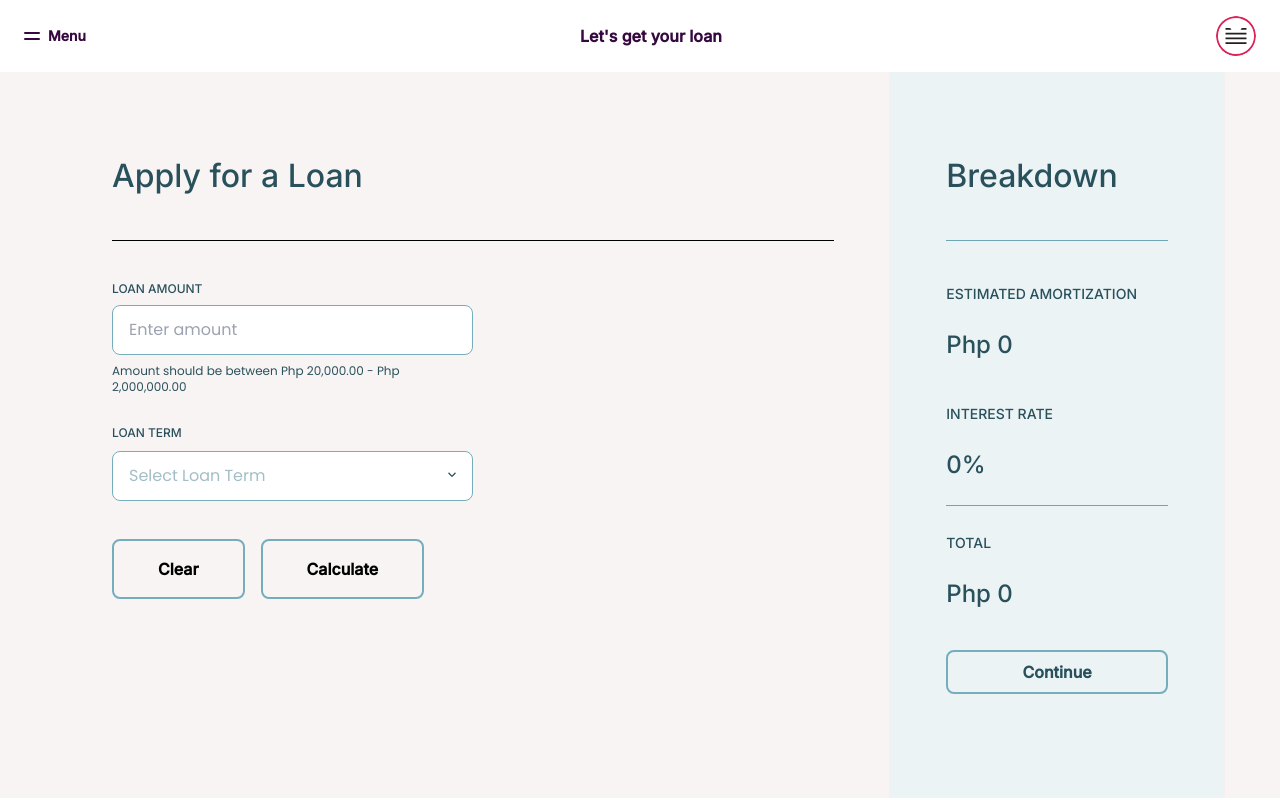
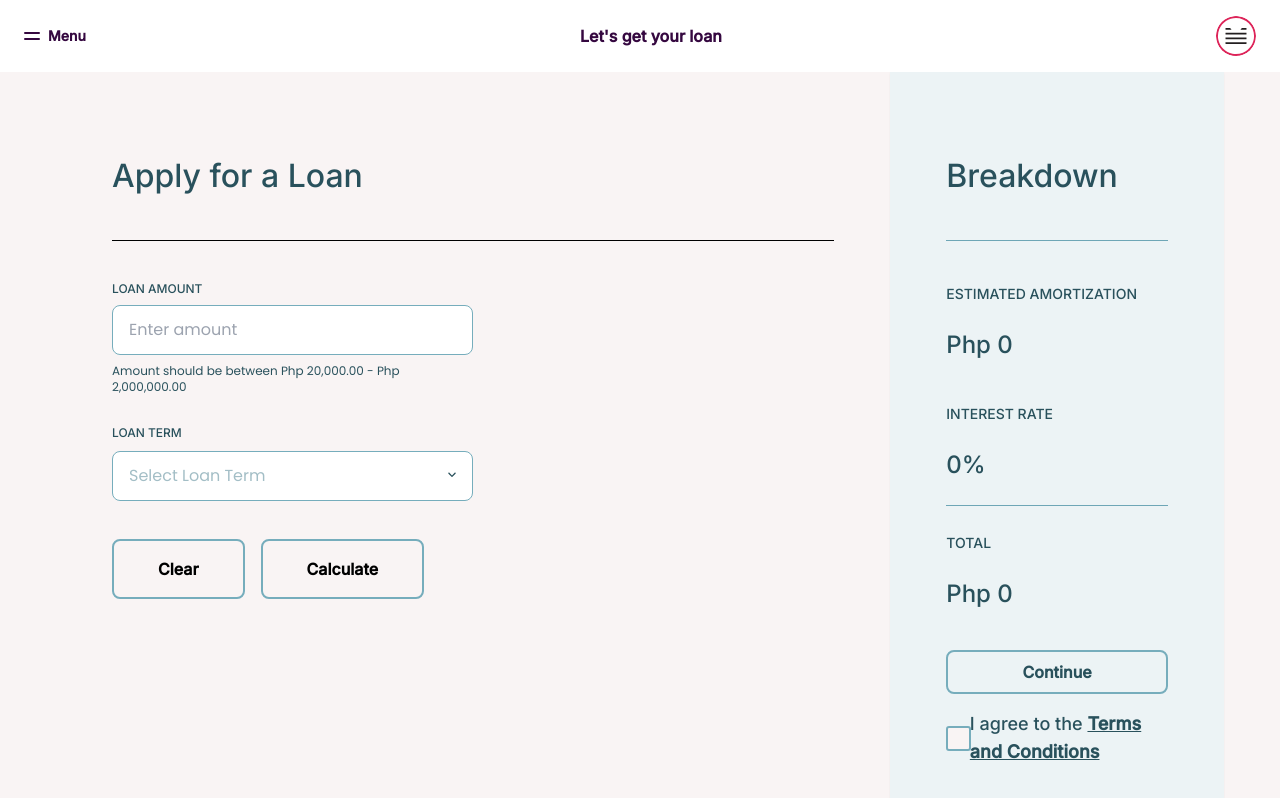
Before and after one commit to zneret03/loan-app, a Next.js app: page /apply-loan in a window 1280 px wide. Built offline with nearby package versions, Linux system fonts and the light colour scheme.

Commit message:
update syntax

```diff
--- a/app/apply-loan/page.tsx
+++ b/app/apply-loan/page.tsx
@@ -1,10 +1,11 @@
 'use client'
 
-import { useState, useContext } from 'react'
+import { useState, useContext, useRef } from 'react'
 import { BaseLine, Button, InputField, Select } from '@/components'
 import { MenuOptions } from '@/lib'
 import { LoanContext } from '@/context'
 import { useForm } from 'react-hook-form'
+import Link from 'next/link'
 import { selectOptionsData } from './helpers/constants'
 
 interface FormTypes {
@@ -15,6 +16,7 @@ interface FormTypes {
 const Page = (): JSX.Element => {
   const [activeSelect, setActiveSelect] = useState<string>('Select Loan Term')
   const [isOpenSelect, setIsOpenSelect] = useState<boolean>(false)
+  const TAndCBox = useRef<HTMLInputElement>(null)
 
   const { state, dispatch } = useContext(LoanContext)
 
@@ -102,10 +104,10 @@ const Page = (): JSX.Element => {
         styles='flex-1 bg-gray shadow-sm h-screen'
       >
         <section className='space-y-10 text-dark-primary'>
-          <div className='space-y-6'>
+          <section className='space-y-6'>
             <label className='text-sm '>ESTIMATED AMORTIZATION</label>
             <h2 className='text-2xl'>Php {amortization}</h2>
-          </div>
+          </section>
 
           <aside className='divide divide-y divide-divider-dark space-y-6'>
             <div className='space-y-6'>
@@ -119,9 +121,19 @@ const Page = (): JSX.Element => {
             </div>
           </aside>
 
-          <div>
+          <section className='space-y-4'>
             <Button label='Continue' styles='w-full py-2' />
-          </div>
+
+            <div className='flex items-center space-x-2'>
+              <input ref={TAndCBox} type='checkbox' className='w-6 h-6' />
+              <label className='text-lg'>
+                I agree to the{' '}
+                <Link href='#' className='underline font-bold'>
+                  Terms and Conditions
+                </Link>
+              </label>
+            </div>
+          </section>
         </section>
       </BaseLine>
     </main>
--- a/styles/tailwind.css
+++ b/styles/tailwind.css
@@ -8,4 +8,52 @@
     -webkit-appearance: none;
     margin: 0;
   }
+
+  input[type='checkbox'] {
+    position: relative;
+    cursor: pointer;
+  }
+
+  input[type='checkbox']:before {
+    content: '';
+    display: block;
+    position: absolute;
+    width: 25px;
+    height: 25px;
+    top: 0;
+    left: 0;
+    border-radius: 8px;
+    border: 2px solid #76adbc;
+    border-radius: 3px;
+    background-color: #f9f4f4;
+  }
+
+  input[type='checkbox']:checked:before {
+    content: '';
+    display: block;
+    position: absolute;
+    width: 25px;
+    height: 25px;
+    top: 0;
+    left: 0;
+    border-radius: 8px;
+    border: 2px solid #76adbc;
+    border-radius: 3px;
+    background-color: #76adbc;
+  }
+
+  input[type='checkbox']:checked:after {
+    content: '';
+    display: block;
+    width: 8px;
+    height: 14px;
+    border: solid white;
+    border-width: 0 2px 2px 0;
+    -webkit-transform: rotate(45deg);
+    -ms-transform: rotate(45deg);
+    transform: rotate(45deg);
+    position: absolute;
+    top: 4px;
+    left: 8px;
+  }
 }
```
